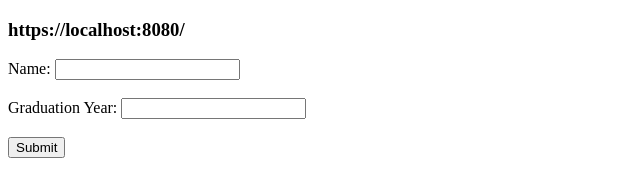
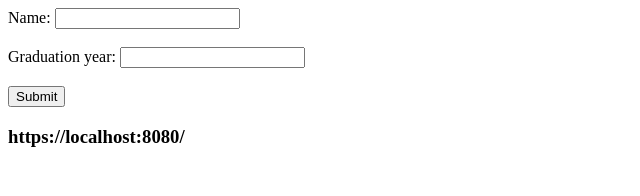
Before and after one commit to acciojob/sharable-urls-rahulchauhan04, a website: page main.html in a window 1280 px wide. Shown: the whole page, without its empty margins (0-640 px from the left). Drawn offline with Linux system fonts and the light colour scheme.

Commit message:
created a submission

```diff
--- a/main.html
+++ b/main.html
@@ -1,18 +1,17 @@
 <!DOCTYPE html>
 <html>
   <body>
-	<form id="myform">
-<h3 id="url">https://localhost:8080/</h3>
+	 <form id="myForm">
+    <label for="name">Name:</label>
+    <input type="text" id="name" name="name"><br><br>
 
-		<label for="name">Name:</label>
-		<input type="text" id="name" name="name"/><br><br>
-		<label for="year">Graduation Year:</label>
-		<input type="number" id="year" name="year"/><br><br>
-		<button id="button">Submit</button>
+    <label for="year">Graduation year:</label>
+    <input type="number" id="year" name="year"><br><br>
 
+    <button type="submit" id="button">Submit</button>
+  </form>
 
-
-	</form>
+  <h3 id="url">https://localhost:8080/</h3>
 
     <script type="text/javascript" src="./script.js">
 </script>
```
